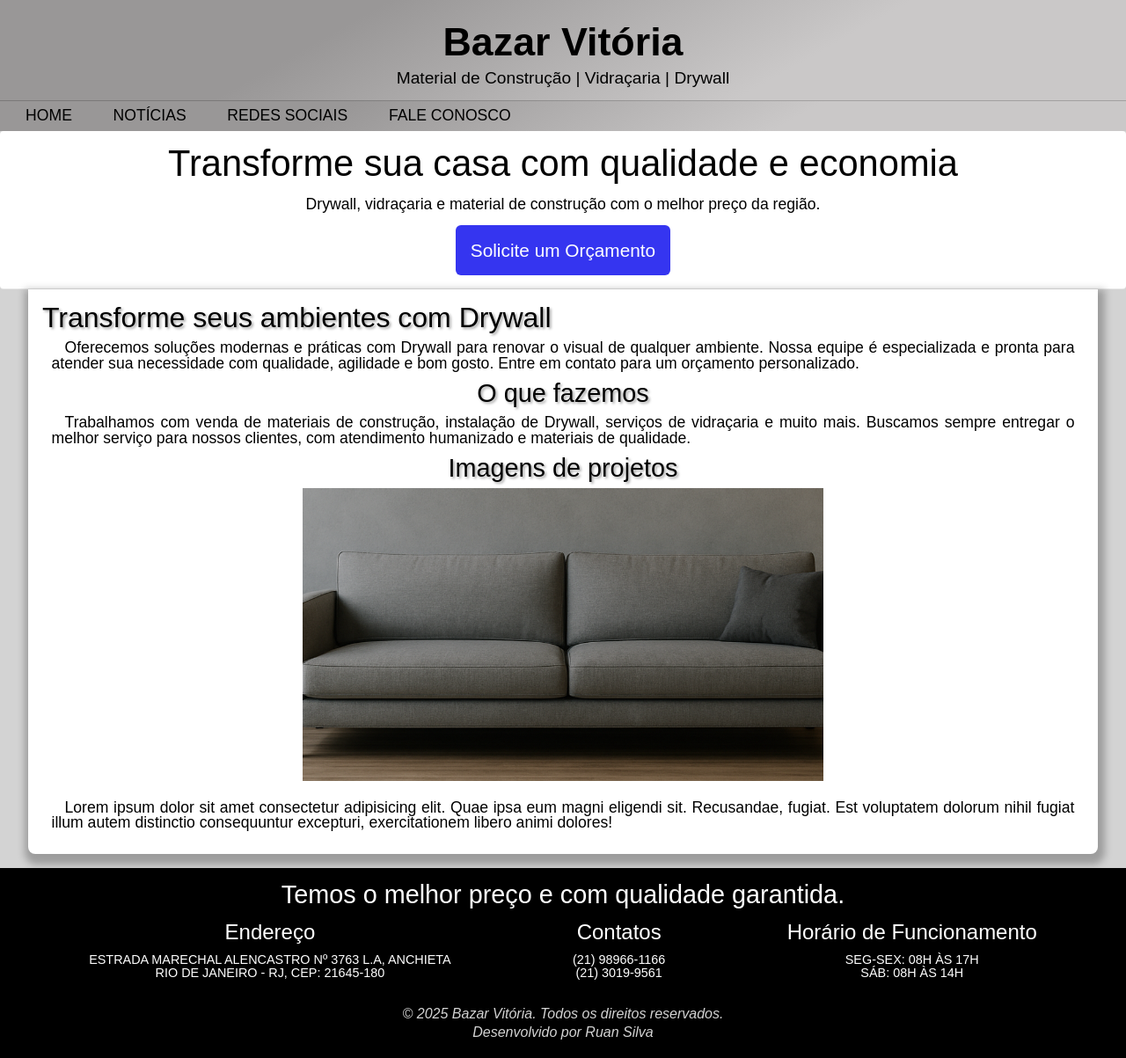
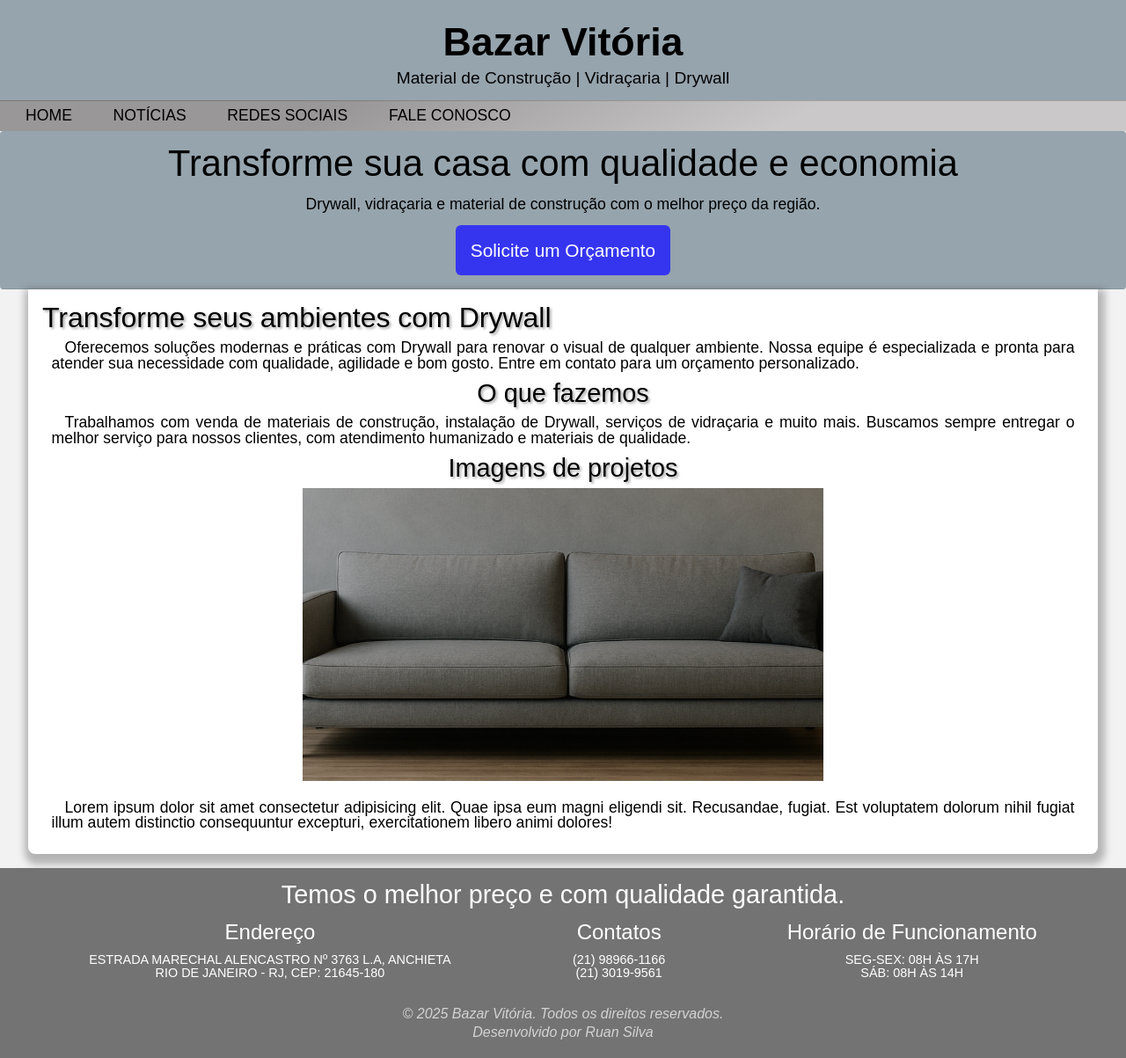
Before and after one commit to RuanSilva23/SiteDoBazarVitoria, a plain HTML site: page index.html in a window 1280 px wide. Shown: the whole page at 88% size. Drawn offline with Linux system fonts and the light colour scheme.

Commit message:
adicionado cores novas a cada parte do style ou css

```diff
--- a/estilos/banner.css
+++ b/estilos/banner.css
@@ -1,5 +1,5 @@
 .banner {
-    background-color: var(--branco);
+    background-color: var(--cinza-azulado);
     padding: 1em;
     border-radius: 4px;
     border-bottom: 0.5px solid rgba(0, 0, 0, 0.096);
--- a/estilos/footer.css
+++ b/estilos/footer.css
@@ -1,6 +1,6 @@
 .rodape {
     padding: 1em;
-    background-color: var(--preto);
+    background-color: var(--cinza-escuro);
     color: var(--branco);
 }
 
--- a/estilos/header.css
+++ b/estilos/header.css
@@ -1,5 +1,5 @@
 .cabecalho {
-    background: var(--cinza-header);
+    background: var(--cinza-azulado);
     padding: 1em;
 }
 
--- a/estilos/style.css
+++ b/estilos/style.css
@@ -11,7 +11,7 @@
 :root {
     --branco: white;
     --preto: black;
-    --cinza-claro: lightgray;
+    --cinza-claro: #d3d3d3;
     --cinza-header: linear-gradient(150.55deg, rgb(153, 151, 151) 30%, rgb(202, 200, 200) 70%);
     --cinza-azulado: #96A4AD;
     --branco-novo: #F2F2F2;
@@ -24,7 +24,7 @@
 }
 
 body {
-    background-color: var(--cinza-claro);
+    background-color: var(--branco-novo);
     font-family: var(--font-principal);
     font-size: 1em;
     font-weight: normal;
```
